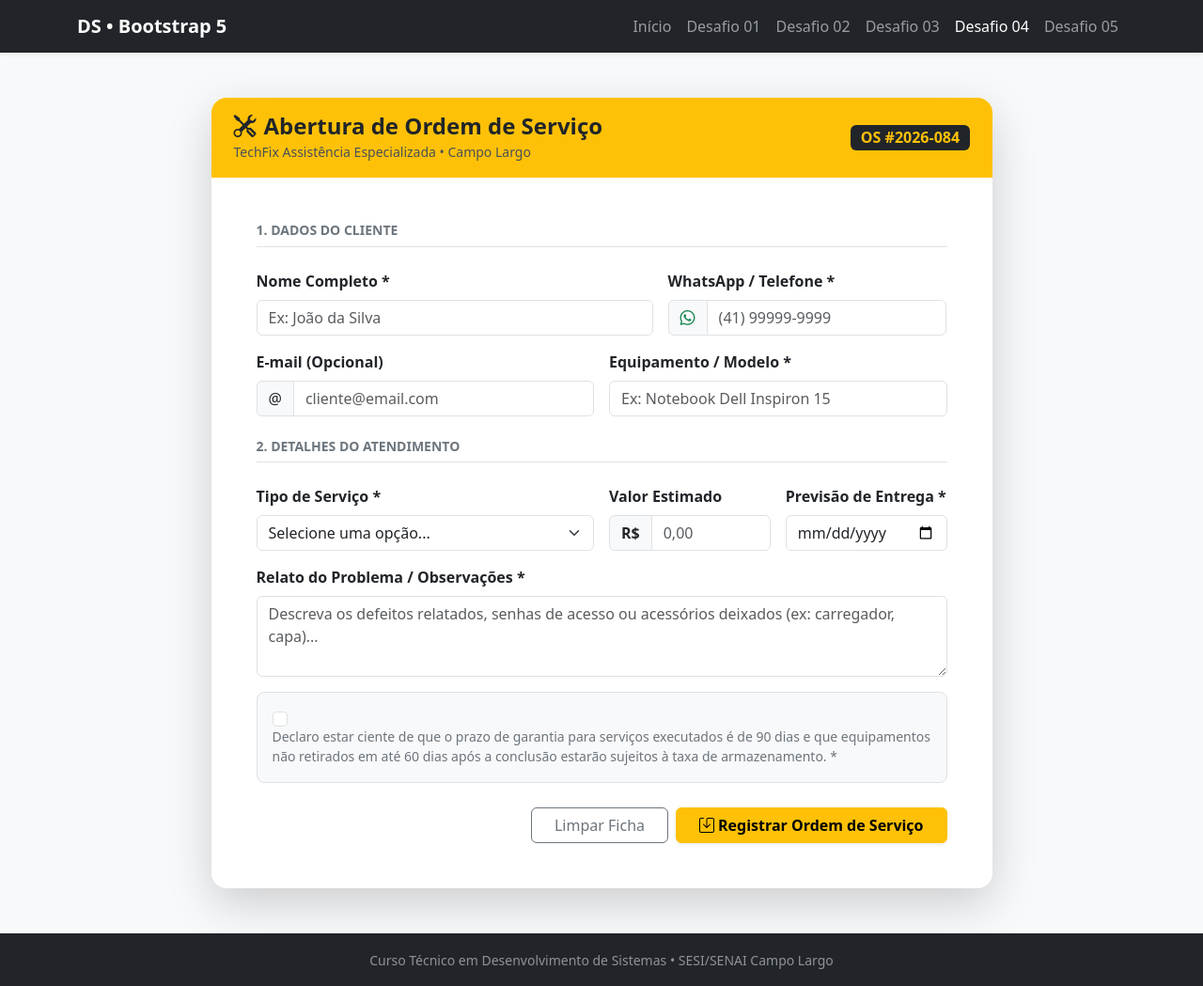
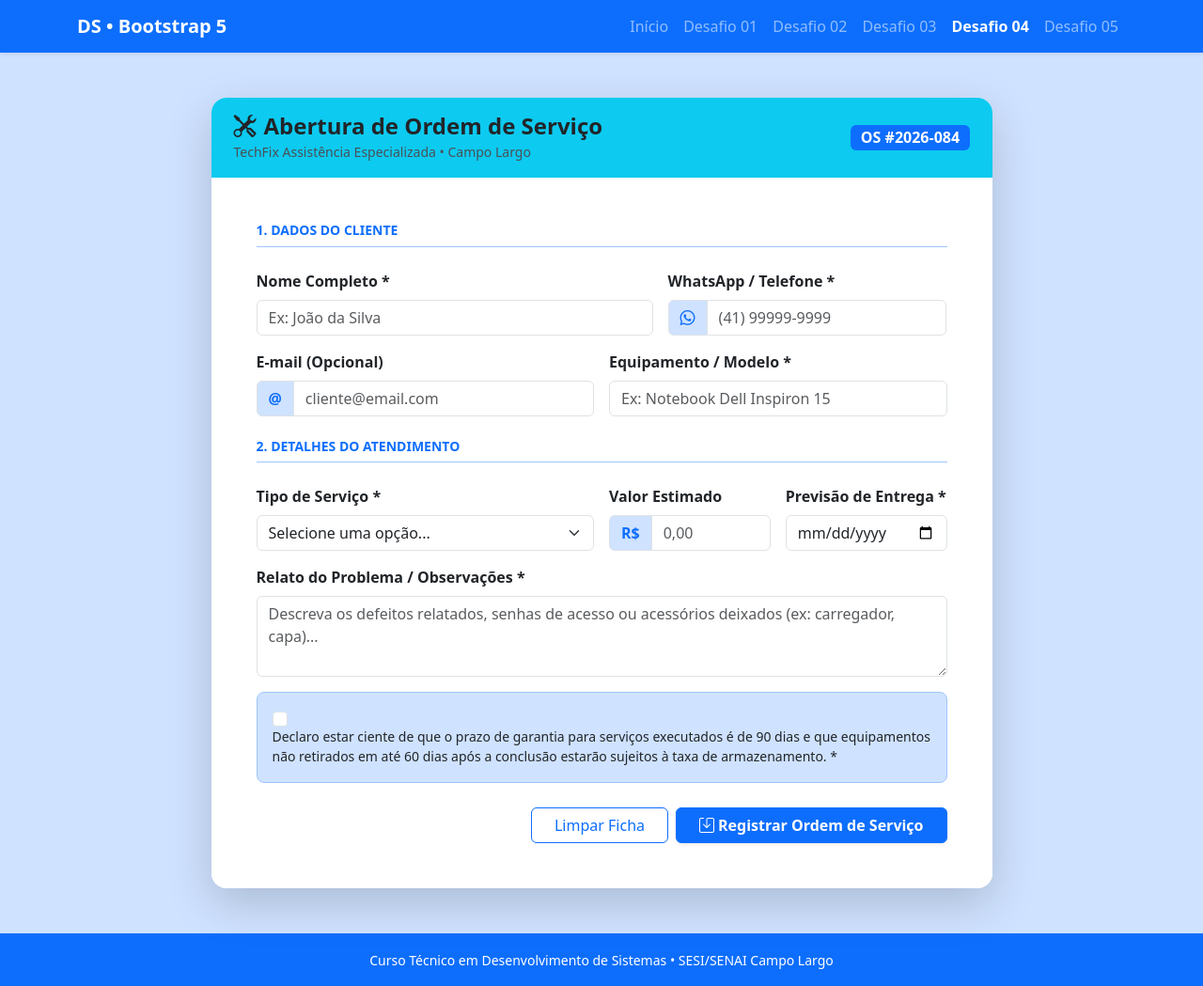
Before and after one commit to Paizani/ATIVIDADE_BOOSTRAP_LEONARDO_PAIZANI, a plain HTML site: page desafio04.html in a window 1280 px wide. Shown: the whole page at 94% size. Drawn offline with nearby package versions, Linux system fonts and the light colour scheme.

Commit message:
atualizando arquivos

```diff
--- a/desafio04.html
+++ b/desafio04.html
@@ -1,4 +1,3 @@
-
 <!DOCTYPE html>
 <html lang="pt-br">
 <head>
@@ -18,16 +17,16 @@
   <link rel="stylesheet" href="https://cdn.jsdelivr.net/npm/bootstrap-icons@1.11.3/font/bootstrap-icons.min.css">
 </head>
 
-<!-- bg-light coloca fundo claro, d-flex organiza elementos com flexbox,
+<!-- bg-primary-subtle coloca um fundo azul bem suave, d-flex organiza elementos com flexbox,
      flex-column organiza verticalmente e min-vh-100 ocupa no mínimo a altura da tela -->
-<body class="bg-light d-flex flex-column min-vh-100">
+<body class="bg-primary-subtle d-flex flex-column min-vh-100">
 
   <!-- BARRA DE NAVEGAÇÃO PRINCIPAL -->
 
   <!-- navbar cria a navegação, navbar-expand-lg permite expansão em telas grandes,
-       navbar-dark define cores para fundo escuro e bg-dark cria fundo escuro,
+       navbar-dark define cores para fundo escuro e bg-primary cria fundo azul,
        shadow-sm adiciona sombra leve -->
-  <nav class="navbar navbar-expand-lg navbar-dark bg-dark shadow-sm">
+  <nav class="navbar navbar-expand-lg navbar-dark bg-primary shadow-sm">
 
     <!-- container centraliza e limita a largura do conteúdo -->
     <div class="container">
@@ -68,7 +67,7 @@
 
           <!-- active destaca a página atual e aria-current indica que é a página ativa -->
           <li class="nav-item">
-            <a class="nav-link active" aria-current="page" href="desafio04.html">Desafio 04</a>
+            <a class="nav-link active fw-semibold" aria-current="page" href="desafio04.html">Desafio 04</a>
           </li>
 
           <li class="nav-item">
@@ -102,11 +101,11 @@
           <!-- CABEÇALHO DO FORMULÁRIO -->
 
           <!-- card-header cria o cabeçalho do cartão,
-               bg-warning coloca fundo amarelo, text-dark coloca texto escuro,
+               bg-info coloca fundo ciano, text-dark coloca texto escuro,
                py-3 cria espaçamento vertical, px-4 cria espaçamento horizontal,
                border-0 remove a borda, d-flex organiza elementos em linha,
                justify-content-between separa os elementos e align-items-center alinha verticalmente -->
-          <div class="card-header bg-warning text-dark py-3 px-4 border-0 d-flex justify-content-between align-items-center">
+          <div class="card-header bg-info text-dark py-3 px-4 border-0 d-flex justify-content-between align-items-center">
 
             <div>
               <!-- h4 define tamanho do título, fw-bold deixa em negrito,
@@ -120,21 +119,21 @@
               <small class="text-dark-emphasis">TechFix Assistência Especializada • Campo Largo</small>
             </div>
 
-            <!-- badge cria uma etiqueta, bg-dark coloca fundo escuro,
-                 text-warning coloca texto amarelo e fs-6 define tamanho da fonte -->
-            <span class="badge bg-dark text-warning fs-6">OS #2026-084</span>
+            <!-- badge cria uma etiqueta, bg-primary coloca fundo azul,
+                 text-white coloca texto branco e fs-6 define tamanho da fonte -->
+            <span class="badge bg-primary text-white fs-6">OS #2026-084</span>
           </div>
 
           <!-- card-body cria o corpo do cartão, p-4 adiciona espaçamento interno
                e p-md-5 aumenta o espaçamento em telas médias -->
-          <div class="card-body p-4 p-md-5">
+          <div class="card-body p-4 p-md-5 bg-white">
 
             <!-- ALERTA DE SUCESSO (OCULTO INICIALMENTE) -->
 
-            <!-- alert cria um alerta, alert-success define cor verde,
+            <!-- alert cria um alerta, alert-info define cor azul claro,
                  alert-dismissible permite fechar, fade show cria efeito visual
                  e d-none oculta inicialmente o alerta -->
-            <div id="alertaSucesso" class="alert alert-success alert-dismissible fade show d-none" role="alert">
+            <div id="alertaSucesso" class="alert alert-info alert-dismissible fade show d-none" role="alert">
 
               <!-- bi-check-circle-fill mostra ícone de confirmação e me-2 adiciona margem -->
               <i class="bi bi-check-circle-fill me-2"></i>
@@ -158,10 +157,10 @@
               <div class="col-12">
 
                 <!-- text-uppercase transforma letras em maiúsculas,
-                     fw-bold deixa em negrito, text-secondary define texto cinza,
+                     fw-bold deixa em negrito, text-primary define texto azul,
                      small diminui o tamanho, border-bottom cria linha inferior
                      e pb-2 adiciona espaçamento abaixo -->
-                <h6 class="text-uppercase fw-bold text-secondary small border-bottom pb-2">1. Dados do Cliente</h6>
+                <h6 class="text-uppercase fw-bold text-primary small border-bottom border-primary-subtle pb-2">1. Dados do Cliente</h6>
               </div>
 
               <!-- NOME COMPLETO -->
@@ -191,9 +190,9 @@
                 <div class="input-group has-validation">
 
                   <!-- input-group-text estiliza o espaço do ícone,
-                       bg-body-tertiary define fundo suave,
-                       text-success coloca o ícone em verde e fw-bold deixa em negrito -->
-                  <span class="input-group-text bg-body-tertiary text-success fw-bold">
+                       bg-primary-subtle define fundo azul suave,
+                       text-primary coloca o ícone em azul e fw-bold deixa em negrito -->
+                  <span class="input-group-text bg-primary-subtle text-primary fw-bold">
 
                     <!-- bi-whatsapp mostra o ícone do WhatsApp -->
                     <i class="bi bi-whatsapp"></i>
@@ -217,7 +216,7 @@
                 <div class="input-group">
 
                   <!-- input-group-text estiliza o símbolo @ -->
-                  <span class="input-group-text bg-body-tertiary">@</span>
+                  <span class="input-group-text bg-primary-subtle text-primary fw-bold">@</span>
 
                   <!-- type=email permite validar formato de e-mail -->
                   <input type="email" class="form-control" id="emailCliente" placeholder="cliente@email.com">
@@ -240,7 +239,7 @@
 
               <!-- col-12 ocupa a linha inteira e mt-4 adiciona margem superior -->
               <div class="col-12 mt-4">
-                <h6 class="text-uppercase fw-bold text-secondary small border-bottom pb-2">2. Detalhes do Atendimento</h6>
+                <h6 class="text-uppercase fw-bold text-primary small border-bottom border-primary-subtle pb-2">2. Detalhes do Atendimento</h6>
               </div>
 
               <!-- SELETOR DO TIPO DE SERVIÇO -->
@@ -277,7 +276,7 @@
                 <div class="input-group">
 
                   <!-- input-group-text estiliza o símbolo da moeda -->
-                  <span class="input-group-text bg-body-tertiary fw-bold">R$</span>
+                  <span class="input-group-text bg-primary-subtle text-primary fw-bold">R$</span>
 
                   <!-- Campo para informar o valor estimado -->
                   <input type="text" class="form-control" id="valorEstimado" placeholder="0,00">
@@ -316,17 +315,17 @@
               <div class="col-12 mt-3">
 
                 <!-- form-check organiza a caixa de confirmação,
-                     bg-body-tertiary cria fundo suave, p-3 adiciona espaçamento,
-                     rounded-3 arredonda os cantos e border adiciona borda -->
-                <div class="form-check bg-body-tertiary p-3 rounded-3 border">
+                     bg-primary-subtle cria fundo azul suave, p-3 adiciona espaçamento,
+                     rounded-3 arredonda os cantos e border adiciona borda azul -->
+                <div class="form-check bg-primary-subtle p-3 rounded-3 border border-primary-subtle">
 
                   <!-- form-check-input estiliza a caixa de seleção,
                        ms-0 remove margem à esquerda e me-2 adiciona margem à direita -->
                   <input class="form-check-input ms-0 me-2" type="checkbox" id="termoCiencia" required>
 
                   <!-- form-check-label associa o texto ao checkbox,
-                       small diminui o texto, text-secondary deixa o texto cinza -->
-                  <label class="form-check-label small text-secondary" for="termoCiencia">
+                       small diminui o texto, text-dark deixa o texto escuro -->
+                  <label class="form-check-label small text-dark" for="termoCiencia">
                     Declaro estar ciente de que o prazo de garantia para serviços executados é de 90 dias e que equipamentos não retirados em até 60 dias após a conclusão estarão sujeitos à taxa de armazenamento. *
                   </label>
 
@@ -343,13 +342,13 @@
               <div class="col-12 d-flex justify-content-end gap-2 mt-4">
 
                 <!-- type=reset limpa os campos,
-                     btn cria botão, btn-outline-secondary cria botão com contorno
+                     btn cria botão, btn-outline-primary cria botão com contorno azul
                      e px-4 adiciona espaçamento horizontal -->
-                <button type="reset" class="btn btn-outline-secondary px-4">Limpar Ficha</button>
+                <button type="reset" class="btn btn-outline-primary px-4">Limpar Ficha</button>
 
-                <!-- btn-warning cria botão amarelo, fw-bold deixa em negrito,
+                <!-- btn-primary cria botão azul, fw-bold deixa em negrito,
                      px-4 adiciona espaçamento horizontal e shadow-sm cria sombra leve -->
-                <button type="submit" class="btn btn-warning fw-bold px-4 shadow-sm">
+                <button type="submit" class="btn btn-primary fw-bold px-4 shadow-sm">
 
                   <!-- bi-save adiciona ícone de salvar e me-1 adiciona margem -->
                   <i class="bi bi-save me-1"></i>Registrar Ordem de Serviço
@@ -366,10 +365,10 @@
 
   <!-- RODAPÉ -->
 
-  <!-- bg-dark cria fundo escuro, text-white-50 define texto branco suave,
+  <!-- bg-primary cria fundo azul, text-white define texto branco,
        text-center centraliza, py-3 adiciona espaçamento vertical
        e mt-auto empurra o rodapé para baixo -->
-  <footer class="bg-dark text-white-50 text-center py-3 mt-auto">
+  <footer class="bg-primary text-white text-center py-3 mt-auto">
 
     <!-- container centraliza o conteúdo -->
     <div class="container">
```
Also changed, not shown: desafio03.html (+105 -211 lines).
